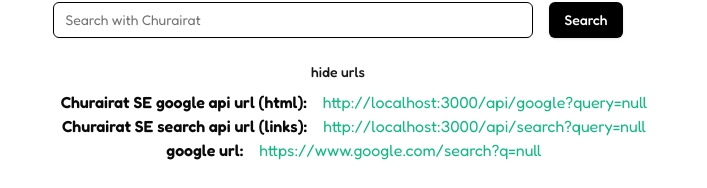
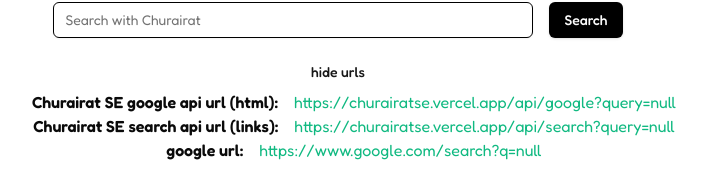
Before and after one commit to TaarnN/ChuSe, a Next.js app: page / in a window 1280 px wide. Both pictures are taken after a click on the button "show urls". Shown: the part 463-651 px from the top of the page, without its empty margins (302-1009 px from the left). Built offline with nearby package versions, Linux system fonts and the light colour scheme.

Commit message:
Update page.tsx

```diff
--- a/src/app/page.tsx
+++ b/src/app/page.tsx
@@ -97,11 +97,11 @@
                 Churairat SE google api url (html):{" "}
               </p>
               <a
-                href={"http://localhost:3000/api/google?query=" + query}
+                href={"https://churairatse.vercel.app/api/google?query=" + query}
                 target="_blank"
                 className="text-emerald-500"
               >
-                {"http://localhost:3000/api/google?query=" + query}
+                {"https://churairatse.vercel.app/api/google?query=" + query}
               </a>
             </div>
             <div className="ml-8 flex">
@@ -109,11 +109,11 @@
                 Churairat SE search api url (links):{" "}
               </p>
               <a
-                href={"http://localhost:3000/api/search?query=" + query}
+                href={"https://churairatse.vercel.app/api/search?query=" + query}
                 target="_blank"
                 className="text-emerald-500"
               >
-                {"http://localhost:3000/api/search?query=" + query}
+                {"https://churairatse.vercel.app/api/search?query=" + query}
               </a>
             </div>
             <div className="ml-8 flex">
```
